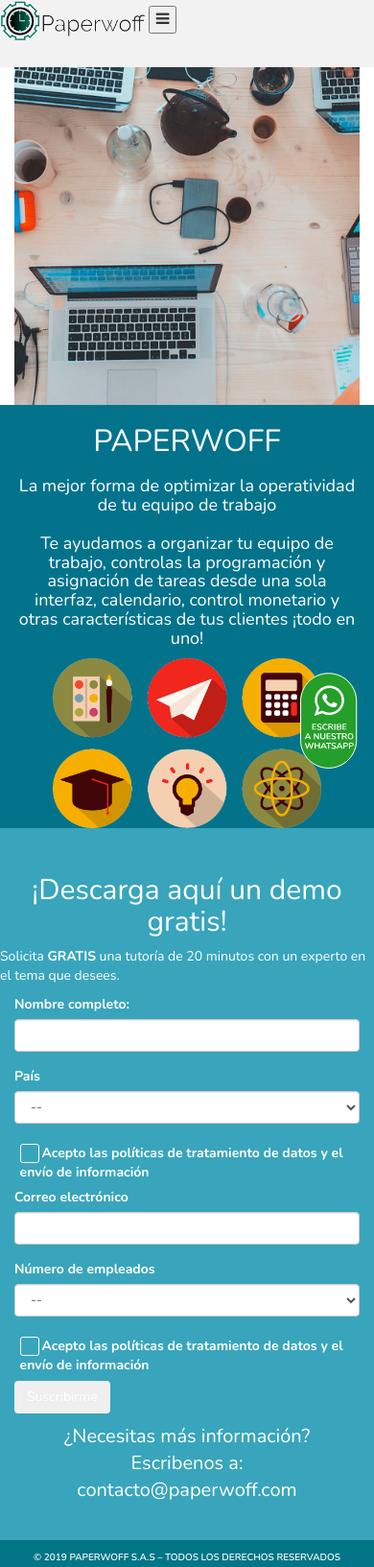
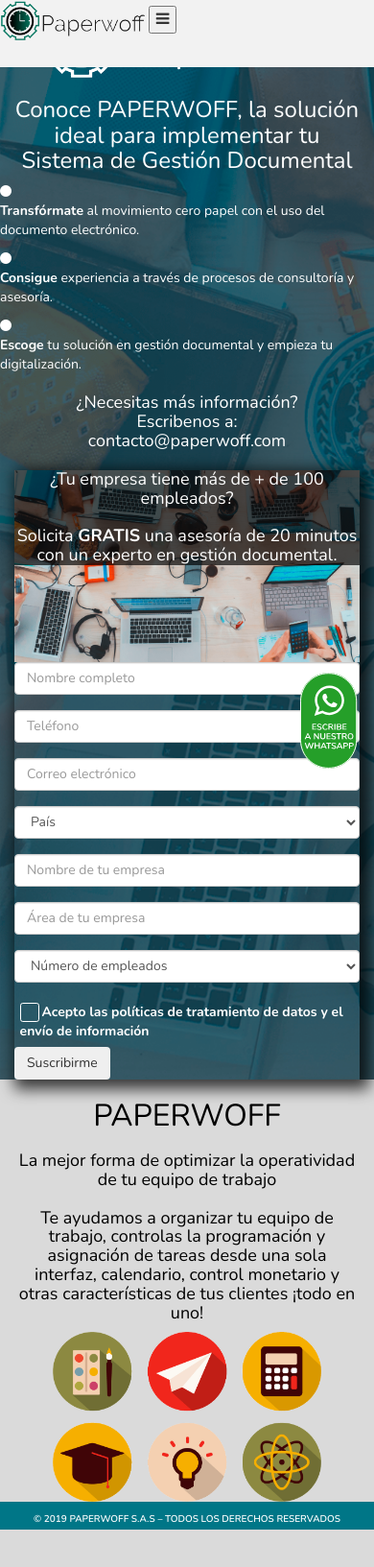
Before and after one commit to aleruoj/paperwoff, a PHP site: page /html/home.html in a window 390 px wide. Shown: the whole page at 96% size. After the commit the page ends 1594 px from the top, so only its background shows below. Run offline with PHP 8.4, Linux system fonts and the light colour scheme; some libraries are stand-ins or nearby versions.

Commit message:
cambio de home y imagenes

```diff
--- a/css/styles.css
+++ b/css/styles.css
@@ -7,7 +7,7 @@ body {
 }
 
 .colorfondo {
-  background-color: #03738c;
+  background-color: #dadada;
 }
 
 header {
@@ -53,43 +53,15 @@ header {
 }
 
 .que-es {
-  color: white;
+  color: black;
 }
 
-.pre-footer {
-  background-color: #38a5bc;
-  color: #ffffff;
-  padding: 2.8125rem 0;
-}
 
 footer {
   background-color: #38a5bc;
   color: #ffffff;
   width: 100%;
   bottom: 0;
-}
-
-.pre-footer h4 {
-  font-size: 20px;
-  line-height: 28px;
-}
-
-.pre-footer ul {
-  margin-bottom: 0;
-  padding: 0;
-  list-style: none;
-}
-
-.pre-footer a {
-  color: white;
-}
-
-.pre-footer a:hover {
-  color: #c0c0c0;
-}
-
-.pre-footer .title-line {
-  border-bottom: 2px solid white;
 }
 
 .bg-copyright {
@@ -124,8 +96,9 @@ footer {
 
 /* ----------------------------------------  SLIDER  ---------------------------------------- */
 
-#home h4 {
+.home-description h4 {
   font-weight: 100;
+  color: black;
 }
 
 .section-form {
@@ -204,9 +177,9 @@ input[type="checkbox"]+label:before {
 }
 
 input[type="checkbox"]:checked+label:before {
-  background-color: #0e65b2;
-  border-color: #0e65b2;
-  color: #fff;
+  background-color: #fff;
+  border-color: #fff;
+  color: #0e65b2;
 }
 
 #home input[type="checkbox"]+label:before {
@@ -239,6 +212,10 @@ input[type="checkbox"]:disabled+label:before {
   font-size: 0.75rem;
   color: #5e5e5e;
   line-height: 1rem;
+}
+
+#login h2{
+  color: black;
 }
 
 /* ----------------------------------------  LOGIN  ---------------------------------------- */
@@ -439,7 +416,7 @@ table.dataTable.dtr-inline.collapsed>tbody>tr>td:first-child:before, table.dataT
   width: 75px;
   height: 102px;
   display: block;
-  top: 11%;
+  top: 16%;
   right: 15px;
 }
 
@@ -460,3 +437,31 @@ table.dataTable.dtr-inline.collapsed>tbody>tr>td:first-child:before, table.dataT
     right: 10px;
   }
 }
+.hero-card{
+  background-image: url('../images/s1.png') ;
+  background-size: cover;
+  height: 200px;
+
+}
+.right-form{
+  box-shadow: 5px 5px 15px 5px rgba(0,0,0,0.75);
+}
+.hero-card h5, h2,h3,h4, p{
+color: white;
+}
+.hero{
+  background-image: url('../images/b-hero.png') ;
+  background-size: cover;
+}
+
+#login .hero{
+  height: 100vh;
+}
+#home .fa-circle{
+  color: white;
+}
+
+.fondo-op{
+  margin: auto;
+    background: #000000ab;
+}
--- a/html/home.html
+++ b/html/home.html
@@ -12,7 +12,6 @@
     <!-- Font Awesome -->
     <link href="../vendors/font-awesome/css/font-awesome.min.css" rel="stylesheet">
     <!-- Mis estilos-->
-    <link rel="stylesheet" href="../css/swiper.min.css">
     <link rel="stylesheet" type="text/css" href="../css/styles.css">
     <link href="https://fonts.googleapis.com/css?family=Nunito:300,400,600,700,800,900&display=swap" rel="stylesheet">
 </head>
@@ -62,28 +61,116 @@
     </header>
     <!-- /HEADER -->
 
-    <!-- Swiper -->
-    <div class="container-fluid p-0">
-        <div class="swiper-container">
-            <div class="swiper-wrapper">
-                <div class="swiper-slide"
-                    style="background:url(../images/s1.png) center no-repeat; background-size:cover;"></div>
-                <div class="swiper-slide"
-                    style="background:url(../images/s2.png) center no-repeat; background-size:cover;"></div>
-                <div class="swiper-slide"
-                    style="background:url(../images/s3.png) center no-repeat; background-size:cover;"></div>
-                <div class="swiper-slide"
-                    style="background:url(../images/s4.png) center no-repeat; background-size:cover;"></div>
-                <div class="swiper-slide"
-                    style="background:url(../images/s5.jpg) center no-repeat; background-size:cover;"></div>
-                <div class="swiper-slide"
-                    style="background:url(../images/s6.jpg) center no-repeat; background-size:cover;"></div>
+    <!-- HERO -->
+    <section class="container-fluid hero mt-5">
+        <div class="row mt-5">
+            <div class="col-md-5 col-12 col-left m-auto px-3">
+                <div class="text-center">
+                    <img src="../images/logo-blanco.png" width="300" alt="" class="py-4">
+                </div>
+                <div class="text-center py-4">
+                    <h3>Conoce PAPERWOFF, la solución ideal para implementar tu Sistema de Gestión Documental</h3>
+                </div>
+                <div>
+                    <div class="row px-5">
+                        <div class="col-1 ">
+                            <i class="fa fa-circle"></i>
+                        </div>
+                        <div class="col-11">
+                            <p><b>Transfórmate</b> al movimiento cero papel con el uso del documento electrónico.</p>
+                        </div>
+                        <div class="col-1">
+                            <i class="fa fa-circle"></i>
+                        </div>
+                        <div class="col-11">
+                            <p><b>Consigue</b> experiencia a través de procesos de consultoría y asesoría.</p>
+                        </div>
+                        <div class="col-1">
+                            <i class="fa fa-circle"></i>
+                        </div>
+                        <div class="col-11">
+                            <p> <b>Escoge</b> tu solución en gestión documental y empieza tu digitalización.</p>
+                        </div>
+
+                    </div>
+                    <div class="row my-5 text-center">
+                        <div class="col-12">
+                            <h4>¿Necesitas más información? <br> Escribenos a: <br> <span
+                                    class="font-weight-bold">contacto@paperwoff.com</span></h4>
+                        </div>
+                    </div>
+                </div>
             </div>
-            <!-- Add Pagination -->
-            <div class="swiper-pagination"></div>
+
+            <div class="col-md-4 col-12 col-right mx-auto my-5">
+                <div class="right-form mx-auto p-3">
+                    <div class="hero-card d-flex">
+                        <div class="fondo-op">
+                            <h5 class="text-center m-auto p-3">
+                                ¿Tu empresa tiene más de + de 100 empleados?<br>
+                                <br>
+                                Solicita <b>GRATIS</b> una asesoría de 20 minutos con un experto en gestión documental.</h5>
+                        </div>
+                    </div>
+                    <div class="card-body px-0">
+                        <form action="">
+                            <div class="form-group">
+                                <input type="text" class="form-control" id="nombre" required=""
+                                    aria-describedby="emailHelp" placeholder="Nombre completo">
+                            </div>
+                            <div class="form-group">
+                                <input type="number" class="form-control" id="tlf" required="" placeholder="Teléfono">
+                            </div>
+
+                            <div class="form-group">
+                                <input type="email" class="form-control" id="email" required=""
+                                    aria-describedby="emailHelp" placeholder="Correo electrónico">
+                            </div>
+                            <div class="form-group">
+                                <select class="form-control" id="area">
+                                    <option>País</option>
+                                    <option>Brasil</option>
+                                    <option>Chile</option>
+                                    <option>Colombia</option>
+                                    <option>Venezuela</option>
+                                </select>
+                            </div>
+                            <div class="form-group">
+                                <input type="text" class="form-control" id="nombre" required=""
+                                    aria-describedby="emailHelp" placeholder="Nombre de tu empresa">
+                            </div>
+                            <div class="form-group">
+                                <input type="text" class="form-control" id="nombre" required=""
+                                    aria-describedby="emailHelp" placeholder="Área de tu empresa">
+                            </div>
+
+                            <div class="form-group">
+                                <select class="form-control" id="empleados">
+                                    <option>Número de empleados</option>
+                                    <option>1 - 50</option>
+                                    <option>51 - 100</option>
+                                    <option>101 - 250</option>
+                                    <option>251 - 500</option>
+                                    <option>501 - 1000</option>
+                                </select>
+                            </div>
+                            <div class="form-check form-check-inline ">
+                                <input type="checkbox" class="form-check-input" id="politicas" required="">
+                                <label class="form-check-label check-mobile " for="politicas">Acepto las políticas de
+                                    tratamiento de datos
+                                    y el envío de información</label>
+                            </div>
+                            <button type="submit" class="btn btn-light w-100 pt-2 mt-2">Suscribirme</button>
+                        </form>
+
+                    </div>
+
+                </div>
+            </div>
         </div>
-    </div>
-    <!-- /Swiper -->
+
+    </section>
+    <!-- /HERO -->
 
     <!-- /QUE ES -->
     <section class="section p-4 colorfondo que-es" id="que-es">
@@ -119,76 +206,6 @@
     </section>
     <!-- /QUE ES -->
 
-    <!-- CONTACTO -->
-    <section class="pre-footer">
-        <div class="container">
-            <div class="row mb-3">
-                <div class="col-12 text-md-left text-center">
-                    <h2>¡Descarga aquí un demo gratis!</h2>
-                </div>
-                <div class="col-12">
-                    <p>Solicita <b>GRATIS</b> una tutoría de 20 minutos con un experto en el tema que desees.</p>
-                </div>
-            </div>
-            <div class="row">
-                <div class="col-12 col-md-4">
-                    <form action="">
-                        <div class="form-group">
-                            <label for="nombre">Nombre completo:</label>
-                            <input type="text" class="form-control" id="nombre" required="" aria-describedby="emailHelp"
-                                placeholder="">
-                        </div>
-                        <div class="form-group">
-                            <label for="area">País</label>
-                            <select class="form-control" id="area">
-                                <option>--</option>
-                                <option>Brasil</option>
-                                <option>Chile</option>
-                                <option>Colombia</option>
-                                <option>Venezuela</option>
-                            </select>
-                        </div>
-                        <div class="form-check form-check-inline d-md-block d-none">
-                            <input type="checkbox" class="form-check-input" id="politicas" required="">
-                            <label class="form-check-label check-mobile " for="politicas">Acepto las políticas de
-                                tratamiento de datos
-                                y el envío de información</label>
-                        </div>
-                </div>
-                <div class="col-12 col-md-4">
-                    <div class="form-group">
-                        <label for="email">Correo electrónico</label>
-                        <input type="email" class="form-control" id="email" required="" aria-describedby="emailHelp"
-                            placeholder="">
-                    </div>
-                    <div class="form-group">
-                        <label for="empleados">Número de empleados</label>
-                        <select class="form-control" id="empleados">
-                            <option>--</option>
-                            <option>1 - 50</option>
-                            <option>51 - 100</option>
-                            <option>101 - 250</option>
-                            <option>251 - 500</option>
-                            <option>501 - 1000</option>
-                        </select>
-                    </div>
-                    <div class="form-check form-check-inline d-md-none d-block">
-                        <input type="checkbox" class="form-check-input" id="politicas" required="">
-                        <label class="form-check-label check-mobile " for="politicas">Acepto las políticas de
-                            tratamiento de datos
-                            y el envío de información</label>
-                    </div>
-                    <button type="submit" class="btn btn-dark w-100 pt-2 mt-2">Suscribirme</button>
-                    </form>
-                </div>
-                <div class="col-12 col-md-4 text-center mt-md-4 mt-5">
-                    <h4>¿Necesitas más información? <br> Escribenos a: <br> <span
-                            class="font-weight-bold">contacto@paperwoff.com</span></h4>
-                </div>
-            </div>
-        </div>
-    </section>
-    <!-- CONTACTO -->
     <!-- COPYRIGHT -->
     <footer class="footer footer-black position-static ">
         <div class="clear-both"></div>
@@ -219,21 +236,6 @@
         integrity="sha384-JjSmVgyd0p3pXB1rRibZUAYoIIy6OrQ6VrjIEaFf/nJGzIxFDsf4x0xIM+B07jRM"
         crossorigin="anonymous"></script>
     <!-- Termina JS de bootstrap -->
-
-    <script src="../js/swiper.min.js"></script>
-    <script>
-        var swiper = new Swiper('.swiper-container', {
-            loop: true,
-            autoplay: {
-                delay: 4500,
-                disableOnInteraction: false,
-            },
-            pagination: {
-                el: '.swiper-pagination',
-                dynamicBullets: true,
-            },
-        });
-    </script>
 </body>
 
 </html>
--- a/html/login.html
+++ b/html/login.html
@@ -51,9 +51,9 @@
             </div>
         </nav>
     </header>
+    <!-- <div class="container-fluid"> -->
         <div class="row">
-        <div class="container p-0">
-
+            <div class="container-fluid hero p-0">
                 <section class="section-form mb-5 col-md-6" id="registerform">
                     <div class="row">
                         <div class="col-12 text-center pt-4">
@@ -95,6 +95,7 @@
                 </section>
             </div>
         </div>
+    <!-- </div> -->
     <footer class="section-footer bg-copyright position-fixed">
         <div class="container">
             <div class="row m-0">
```
Also changed, not shown: images/b-hero.png (added), images/logo-blanco.png (added). Lines whose indentation alone changed are shown as unchanged.
